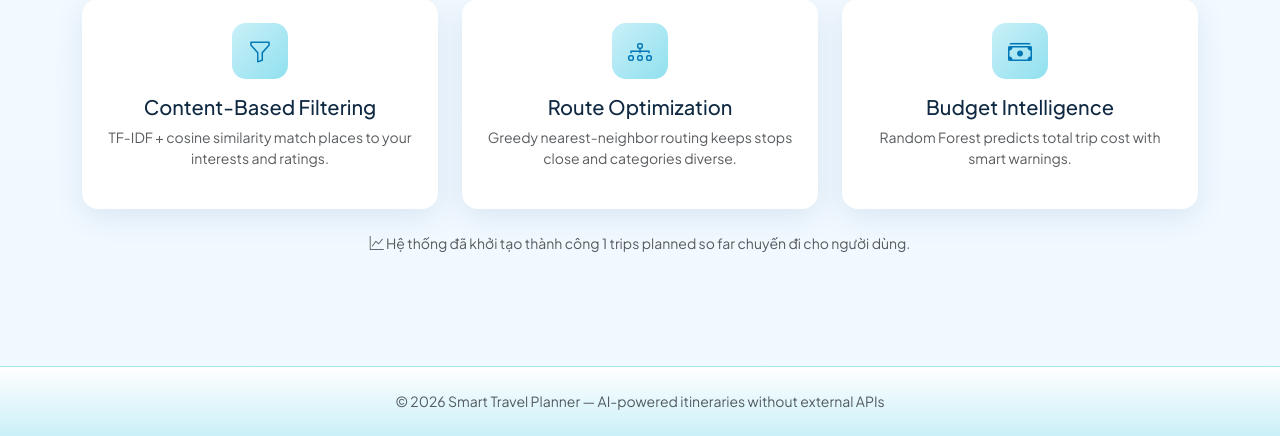
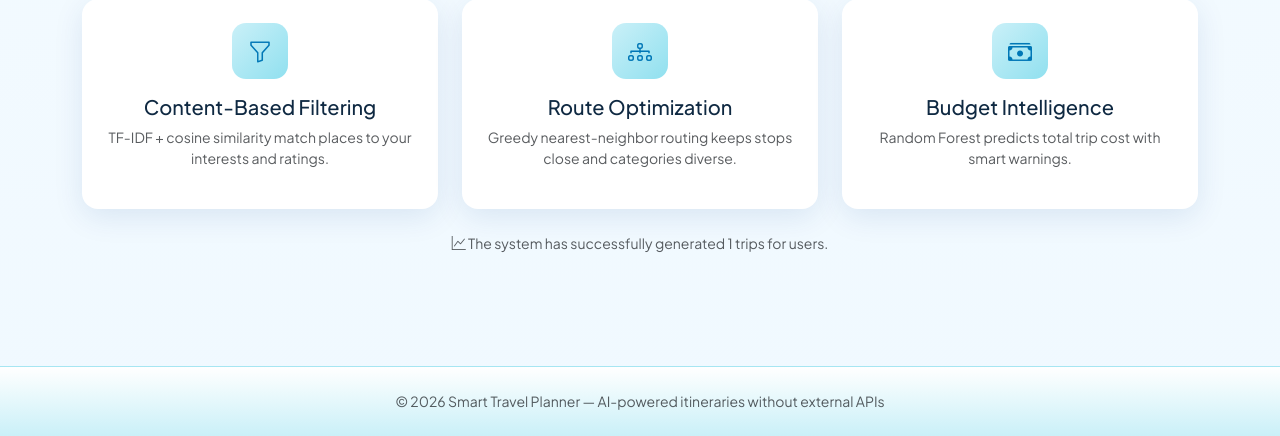
Before and after one commit to tranvnthuong/SmartTravelPlanner, a Flask app: page / in a window 1280 px wide. Shown: the part 1235-1671 px from the top of the page. Run offline with Flask 3, Linux system fonts and the light colour scheme; tables that the repository leaves empty hold one stand-in row (values such as "Sample post").

Commit message:
cập nhật

```diff
--- a/templates/index.html
+++ b/templates/index.html
@@ -161,7 +161,7 @@
         </div>
         {% if stats and stats.total_trips > 0 %}
         <p class="text-center text-muted mt-4 small">
-            <i class="bi bi-graph-up"></i> Hệ thống đã khởi tạo thành công {{ _('features.stats', count=stats.total_trips) }} chuyến đi cho người dùng.
+            <i class="bi bi-graph-up"></i>  {{ _('features.stats', count=stats.total_trips) }}
         </p>
         {% endif %}
     </div>
--- a/utils/locales/en.py
+++ b/utils/locales/en.py
@@ -48,7 +48,7 @@ MESSAGES = {
     "features.route.desc": "Greedy nearest-neighbor routing keeps stops close and categories diverse.",
     "features.budget.title": "Budget Intelligence",
     "features.budget.desc": "Random Forest predicts total trip cost with smart warnings.",
-    "features.stats": "{count} trips planned so far",
+    "features.stats": "The system has successfully generated {count} trips for users.",
 
     # Styles & interests
     "style.budget": "Budget",
@@ -135,4 +135,11 @@ MESSAGES = {
     # Budget warnings
     "budget.over": "Predicted cost ({cost:,.0f} VND) exceeds your budget. Consider Budget style or fewer days.",
     "budget.near": "You are very close to your budget limit. Plan extra buffer.",
+
+    "rain_enabled": "Rain mode is enabled",
+    "rain_description": "High-risk outdoor attractions have been marked in red. You should prioritize indoor attractions instead!",
+    "rain_mode": "Rain mode",
+    "divide_fees": "Split costs among the group",
+    "go_in_group": "Travel in a group",
+    "of_person": "people"
 }
--- a/utils/locales/vi.py
+++ b/utils/locales/vi.py
@@ -46,7 +46,7 @@ MESSAGES = {
     "features.route.desc": "Greedy gần nhất giữ các điểm gần nhau và đa dạng danh mục.",
     "features.budget.title": "Thông minh ngân sách",
     "features.budget.desc": "Random Forest dự đoán tổng chi phí và cảnh báo thông minh.",
-    "features.stats": "Đã lên {count} chuyến đi",
+    "features.stats": "Hệ thống đã khởi tạo thành công {count} chuyến đi cho người dùng.",
 
     # Styles & interests
     "style.budget": "Tiết kiệm",
@@ -133,4 +133,11 @@ MESSAGES = {
     # Budget warnings
     "budget.over": "Chi phí dự đoán ({cost:,.0f} VND) vượt ngân sách. Hãy chọn phong cách Tiết kiệm hoặc giảm số ngày.",
     "budget.near": "Bạn sắp chạm trần ngân sách. Nên dự phòng thêm.",
+
+    "rain_enabled": "Chế độ trời mưa đang bật",
+    "rain_description" : "Các điểm tham quan ngoài trời rủi ro cao đã được cảnh báo màu đỏ. Bạn nên ưu tiên các điểm trong nhà!",
+    "rain_mode": "Chế độ trời mưa",
+    "divide_fees": "Chia phí theo nhóm",
+    "go_in_group": "Đi theo nhóm",
+    "of_person": "người",
 }
```
Also changed, not shown: templates/result.html (+6 -6 lines).
